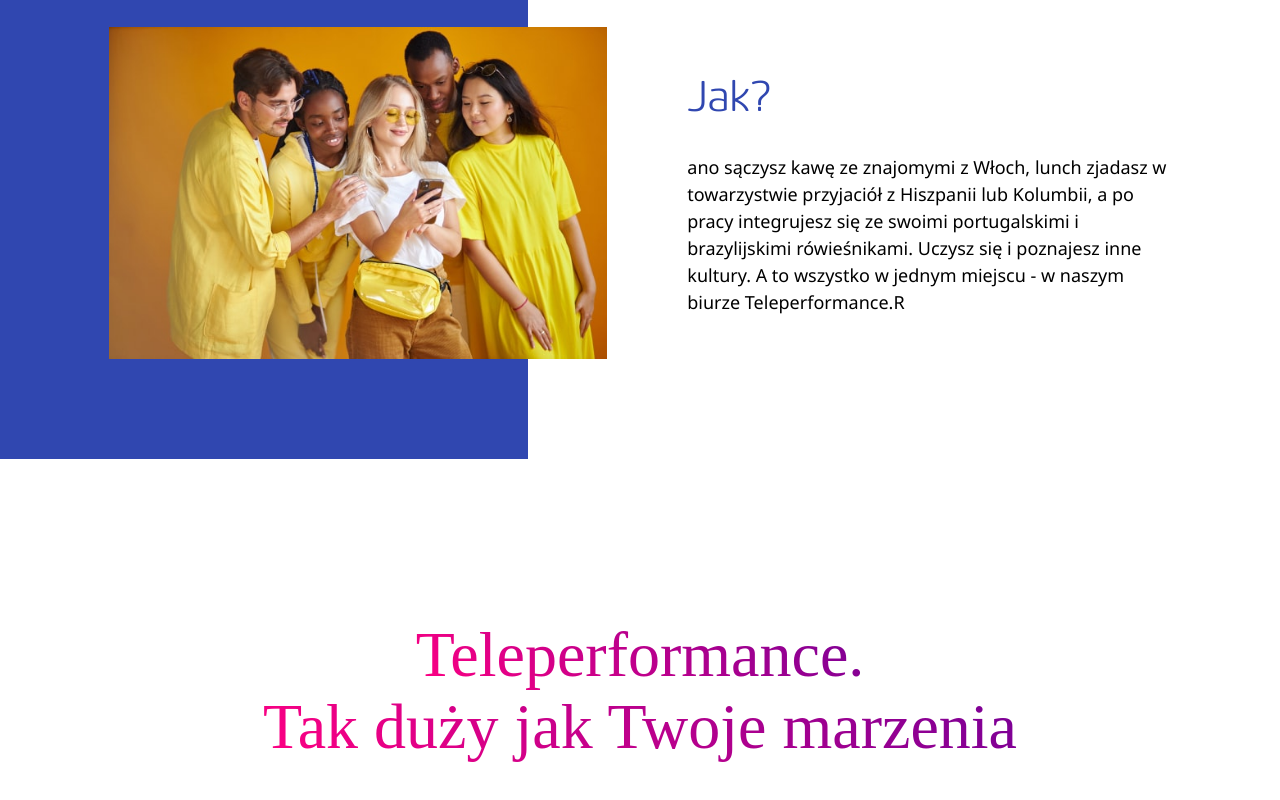
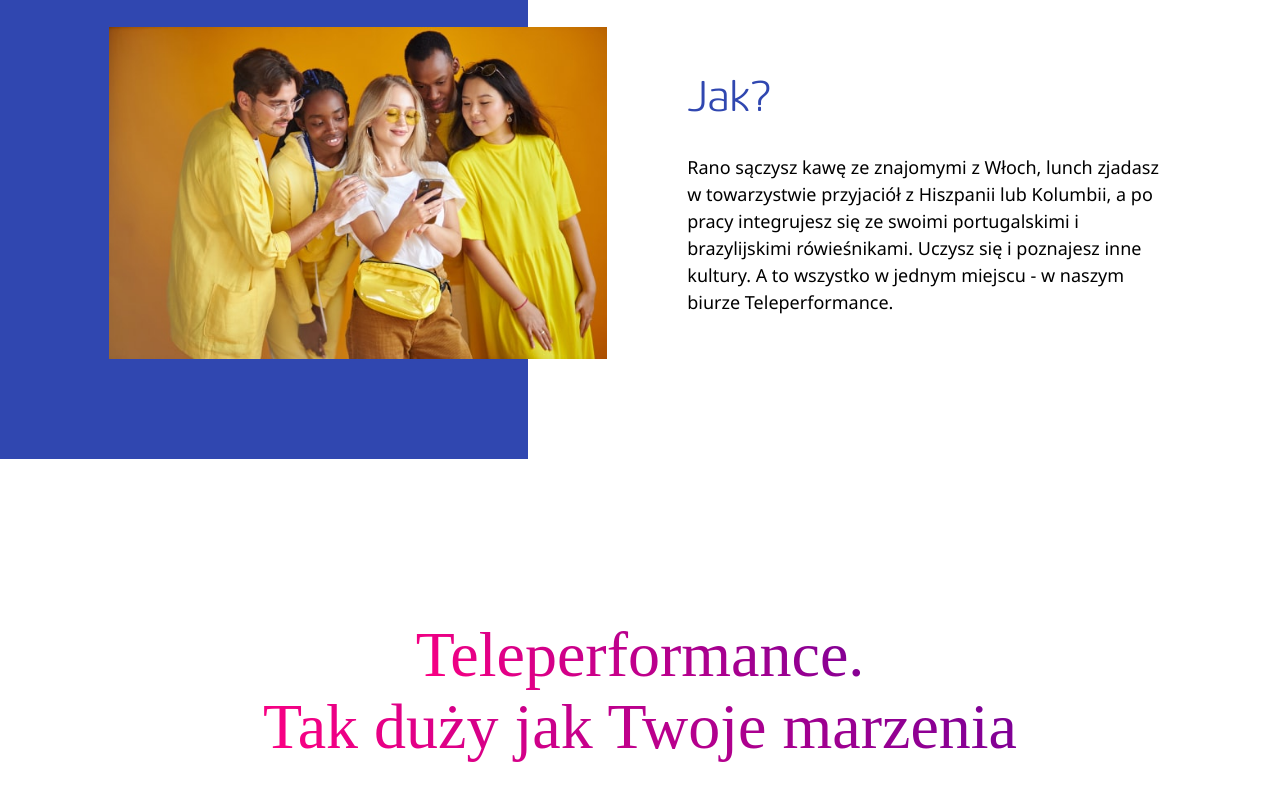
Before and after one commit to thatchermain/Teleperformance, a React (Create React App) app: page / in a window 1280 px wide. Shown: the part 971-1771 px from the top of the page. Built offline with nearby package versions, Linux system fonts and the light colour scheme; a web font is replaced by a local one.

Commit message:
first deploy

```diff
--- a/src/sections/Intro.jsx
+++ b/src/sections/Intro.jsx
@@ -15,9 +15,8 @@ const Intro = ({ english }) => {
             </h2>
             <p className="intro__content-info--description section-description">
               {!english
-                ? "ano sączysz kawę ze znajomymi z Włoch, lunch zjadasz w towarzystwie przyjaciół z Hiszpanii lub Kolumbii, a po pracy integrujesz się ze swoimi portugalskimi i brazylijskimi rówieśnikami. Uczysz się i poznajesz inne kultury. A to wszystko w jednym miejscu - w naszym biurze Teleperformance."
+                ? "Rano sączysz kawę ze znajomymi z Włoch, lunch zjadasz w towarzystwie przyjaciół z Hiszpanii lub Kolumbii, a po pracy integrujesz się ze swoimi portugalskimi i brazylijskimi rówieśnikami. Uczysz się i poznajesz inne kultury. A to wszystko w jednym miejscu - w naszym biurze Teleperformance."
                 : "In the morning you drink coffee with your friends from Italy then you have lunch with your buddies from Spain or Colombia and after work you can integrate chatting with peers from Portugal or Brazil. You can learn and explore other cultures as much as you want. You can do that by staying in just one place - our offices in Kraków, Katowice and Warszawa!"}
-              R
             </p>
           </div>
         </div>
```
